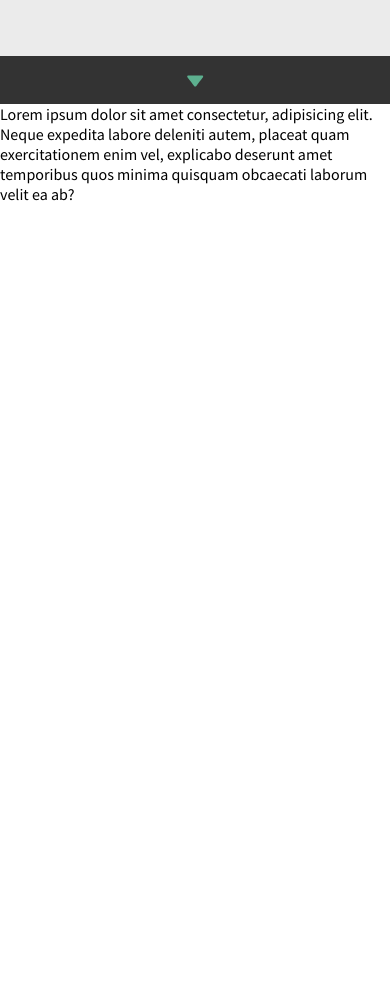
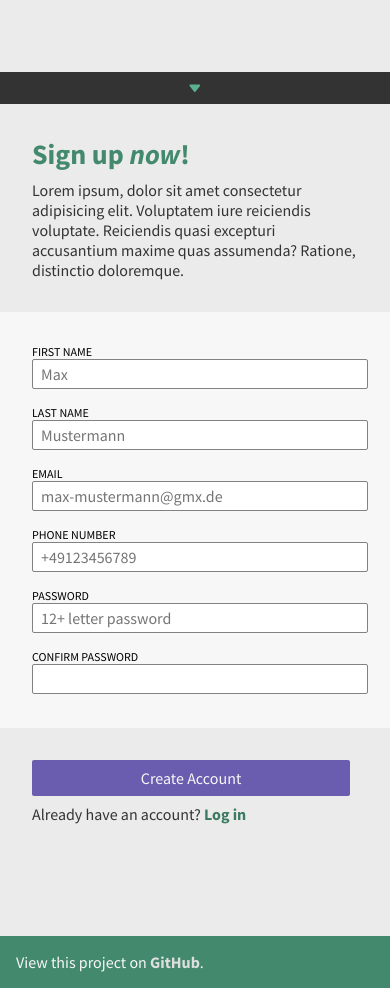
Before and after one commit to jctemp/sign-up-page, a plain HTML site: page index.html in a window 390 px wide. Shown: the part 740-1728 px from the top of the page. Before the commit the page ends 1688 px from the top, so only its background shows below. Drawn offline with Linux system fonts and the light colour scheme.

Commit message:
Add correct mobile support

```diff
--- a/index.html
+++ b/index.html
@@ -26,9 +26,61 @@
     </header>
 
     <main>
-        Lorem ipsum dolor sit amet consectetur, adipisicing elit. Neque expedita labore deleniti autem, placeat quam
-        exercitationem enim vel, explicabo deserunt amet temporibus quos minima quisquam obcaecati laborum velit ea ab?
+        <!-- <form action="" method="post"> -->
+        <form>
+            <section>
+                <div class="container">
+                    <h2>Sign up <em>now</em>!</h2>
+                    <p>Lorem ipsum, dolor sit amet consectetur adipisicing elit. Voluptatem iure reiciendis voluptate.
+                        Reiciendis quasi excepturi accusantium maxime quas assumenda? Ratione, distinctio doloremque.
+                    </p>
+                </div>
+            </section>
+
+            <section>
+                <div class="container form-input">
+                    <div class="form-input-wrapper">
+                        <label for="first_name">first name</label>
+                        <input type="text" name="first_name" id="first_name" placeholder="Max">
+                    </div>
+                    <div class="form-input-wrapper">
+                        <label for="last_name">last name</label>
+                        <input type="text" name="last_name" id="last_name" placeholder="Mustermann">
+                    </div>
+                    <div class="form-input-wrapper">
+                        <label for="email">email</label>
+                        <input type="text" name="email" id="email" placeholder="max-mustermann@gmx.de">
+                    </div>
+                    <div class="form-input-wrapper">
+                        <label for="phone_number">phone number</label>
+                        <input type="text" name="phone_number" id="phone_number" placeholder="+49123456789">
+                    </div>
+                    <div class="form-input-wrapper">
+                        <label for="password">password</label>
+                        <input type="text" name="password" id="password" placeholder="12+ letter password">
+                    </div>
+                    <div class="form-input-wrapper">
+                        <label for="confirm_password">confirm password</label>
+                        <input type="text" name="confirm_password" id="confirm_password">
+                    </div>
+                </div>
+            </section>
+
+            <section>
+                <div class="container">
+                    <button class="form-input-wrapper" type="submit">Create Account</button>
+                    <p>Already have an account? <a href="">Log in</a></p>
+                </div>
+            </section>
+        </form>
+
     </main>
+
+    <footer>
+        <div class="container">
+            View this project on <a href="https://github.com/jctemp/sign-up-page">GitHub</a>.
+        </div>
+    </footer>
 </body>
 
 </html>
--- a/style.css
+++ b/style.css
@@ -11,12 +11,21 @@
     --color-dark-gray: #333333;
     --color-purple: #6a5db0;
     --color-green: #5db08f;
+    --color-green-contrast: hsl(156, 34%, 40%);
+    /* #5db08f */
+
+    --input-default: #828282;
+    --input-active: var(--color-purple);
+    --input-error: #fd708f;
 
     --title: 2rem;
-    --section: 1.5rem;
-    --subsection: 1.375rem;
-    --text: 1.25rem;
-    --caption: 1.0rem;
+    --section: 1.75rem;
+    --subsection: 1.5rem;
+    --text: 1rem;
+    --subtext: .5rem;
+
+    /* default 16 * 50 = 800 */
+    --max-width: 50rem;
 }
 
 html,
@@ -24,13 +33,13 @@ body {
     height: 100%;
 }
 
+/* ====================================================================================== */
 /* HEADER SECTION */
 
 header {
     height: 100%;
+    background-color: var(--color-light-gray);
     display: grid;
-    grid-template-rows: 8fr 1fr;
-    background-color: var(--color-light-gray);
 }
 
 .banner {
@@ -43,13 +52,23 @@ header {
     gap: 1rem;
 }
 
+.separator {
+    align-self: end;
+
+    height: var(--title);
+    background-color: var(--color-dark-gray);
+    display: flex;
+    justify-content: center;
+    align-items: center;
+}
+
 h1 {
     font-size: var(--title);
     color: var(--color-dark-gray);
 }
 
 img {
-    width: min(70%, calc(10 * var(--title)));
+    width: calc(5 * var(--title));
 }
 
 svg {
@@ -57,25 +76,131 @@ svg {
     fill: var(--color-green);
 }
 
-p {
-    font-size: var(--subsection);
-    color: var(--color-green);
-}
+/* ====================================================================================== */
+/* MAIN SECTION */
 
-.separator {
-    align-self: end;
-
-    height: 3rem;
-    background-color: var(--color-dark-gray);
-    display: flex;
-    justify-content: center;
-    align-items: center;
-}
-
-/* FORM SECTION */
-
-main {
-    height: 100%;
+form {
     display: grid;
     grid-template-rows: 1fr 2fr 1fr;
 }
+
+section {
+    --section-padding: 2rem;
+    padding: var(--section-padding);
+}
+
+section:nth-child(2n) {
+    background-color: var(--color-off-white);
+}
+
+section:nth-child(2n + 1) {
+    background-color: var(--color-light-gray);
+}
+
+.container {
+    max-width: var(--max-width);
+    margin: 0 auto;
+
+    display: flex;
+    flex-direction: column;
+    justify-content: center;
+}
+
+/* -------------------------------------------------------------------------------------- */
+/* FORM SECTION */
+
+/* FIRST SECTION */
+
+h2 {
+    font-size: var(--section);
+    color: var(--color-green-contrast);
+    margin-bottom: .5rem;
+}
+
+p {
+    font-size: var(--text);
+    color: var(--color-dark-gray);
+}
+
+/* SECOND SECTION */
+
+.form-input {
+    gap: 1rem
+}
+
+.form-input-wrapper {
+    max-width: 40ch;
+}
+
+label {
+    display: block;
+    font-size: calc(.75 * var(--text));
+    text-transform: uppercase;
+}
+
+input {
+    padding: calc(.25 * var(--text)) calc(.5 * var(--text));
+    width: 100%;
+
+    font-size: var(--text);
+    border: 1px solid var(--input-default);
+    border-radius: 2px;
+}
+
+input:active,
+input:focus {
+    outline: var(--input-active) solid 1px;
+}
+
+input:invalid {
+    outline: var(--input-error) solid 1px;
+}
+
+/* THIRD SECTION */
+
+button {
+    margin-bottom: .5rem;
+    padding: calc(.5 * var(--text));
+
+    color: var(--color-off-white);
+    background-color: var(--color-purple);
+
+    font-size: var(--text);
+    border-style: none;
+    border-radius: 2px;
+}
+
+button:hover,
+a {
+    filter: brightness(1.1);
+}
+
+button:active,
+a {
+    filter: brightness(0.9);
+}
+
+a {
+    color: var(--color-green-contrast);
+    font-weight: bold;
+    text-decoration: none;
+}
+
+/* ====================================================================================== */
+/* FOOTER SECTION */
+
+footer {
+    padding: 1rem;
+    background-color: var(--color-green-contrast);
+}
+
+footer .container {
+    color: var(--color-off-white);
+    display: block;
+}
+
+footer a {
+    color: var(--color-off-white);
+    font-weight: bold;
+    text-decoration: none;
+}
```
